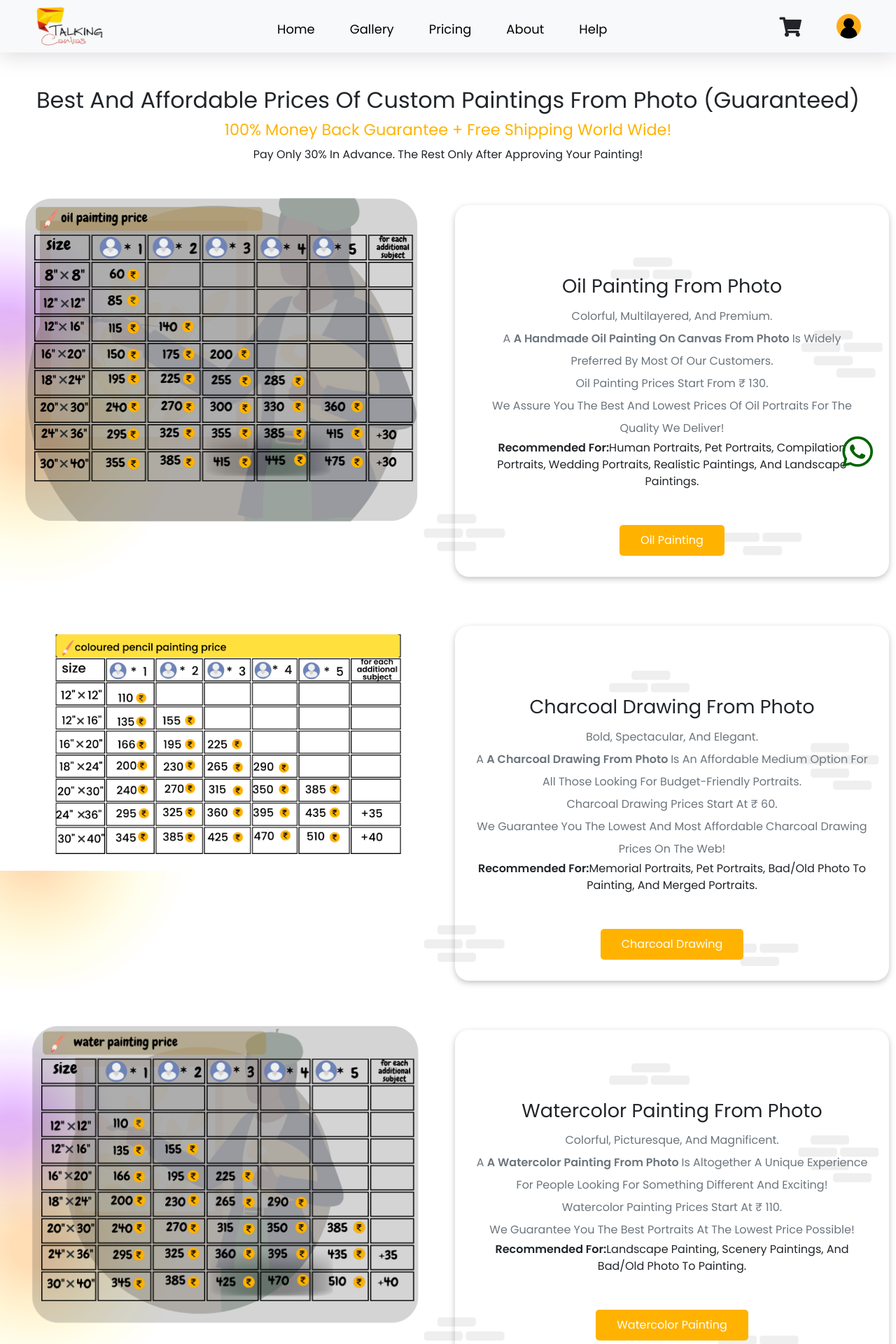
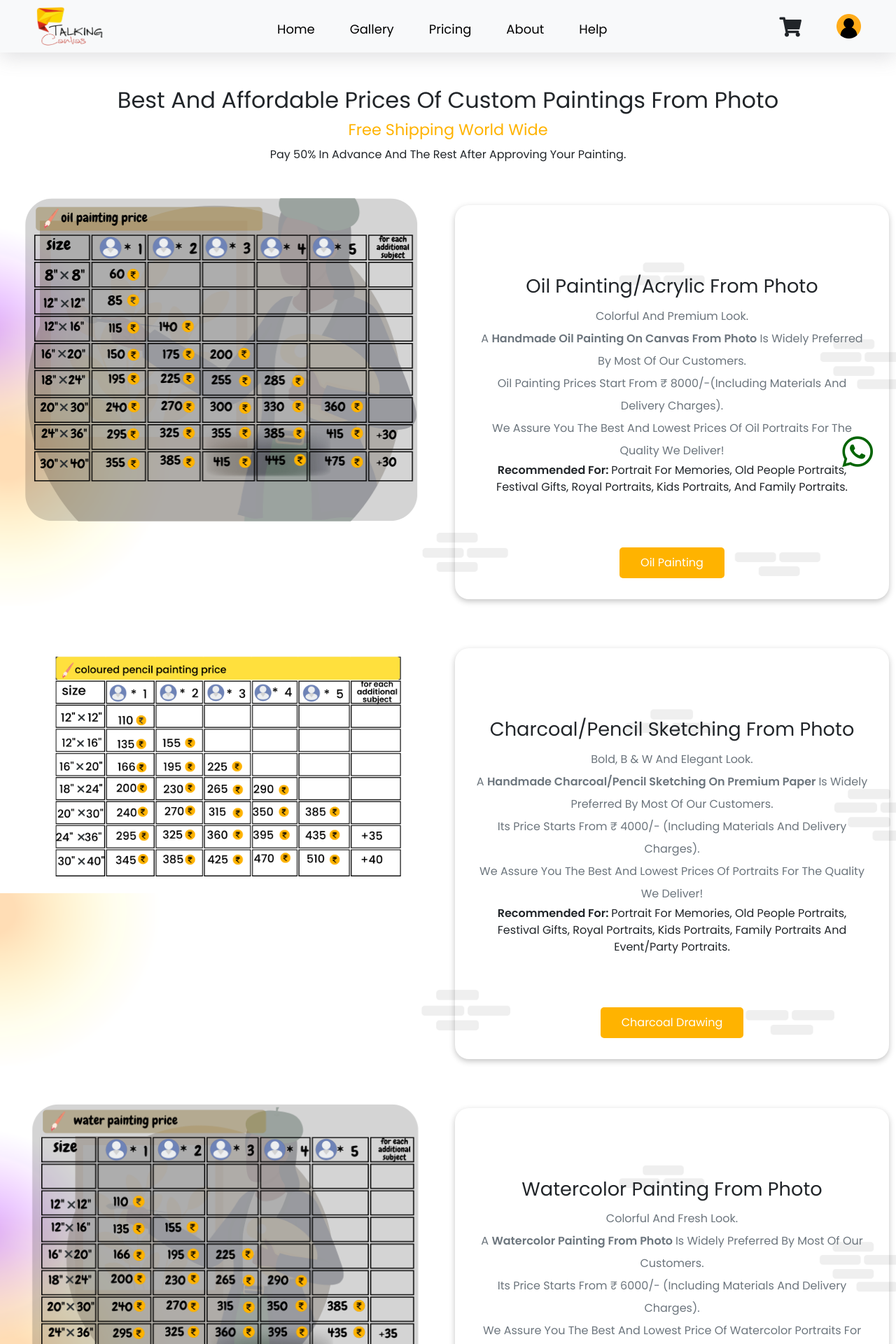
Before and after one commit to GitEnchantress/Talking-Canvas, a React (Create React App) app: page /pricing in a window 1280 px wide. Shown: the top 1920 px of the page at 70% size. Built offline with nearby package versions, Linux system fonts and the light colour scheme.

Commit message:
Pricing changes added

```diff
--- a/src/components/Gift.js
+++ b/src/components/Gift.js
@@ -24,7 +24,7 @@ function Gift() {
             <div class="row gift-row gift-bg glass  mx-3" >
 
                <div class="col-md-7 pb-5 px-5" >
-                <h1 style={{fontSize: "33px" }} className="font-bold">A gift for your loved one's</h1><br />
+                <h1 style={{fontSize: "33px" }} className="font-bold">A gift for your loved one's</h1><br/>
                 {state.map((item) => (
                         <p key={item._id} style={{fontSize:"12px"}} class="mt-2 mb-9" >{item.description}</p>
                 ))}
--- a/src/components/Pricing/Pricecard.js
+++ b/src/components/Pricing/Pricecard.js
@@ -48,10 +48,10 @@ function Heading() {
             <div id="heading-price" className='price-heading-container pt-2 mt-5'>
             <div className='search-price pt-5'> <Searchbar /></div>
 
-         <h2>Best And Affordable Prices of Custom Paintings From Photo (Guaranteed)</h2>
-         <h4> 100% Money Back Guarantee + Free Shipping World Wide!</h4>
+         <h2>Best And Affordable prices of custom paintings from Photo</h2>
+         <h4> Free Shipping World Wide</h4>
          <p>
-           Pay Only 30% In Advance. The Rest Only After Approving Your Painting!
+            Pay 50% in advance and the rest after approving your painting.
          </p>
                 </div>
 {data.map(data =>{
@@ -74,6 +74,7 @@ function Heading() {
                     {data.price} <br/>
                     {data.paragraph3}</p>
                     <span className="bold">{data.span2}</span>{data.paragraph4} <br/>
+                    {data.paragraph5}<br/>
                     <div className="row-pricing">
                         <div className="column-pricing">
                             <Link to={data.linkUrl} className="pricing-button">{data.button}</Link>
--- a/src/components/Pricing/pricing.json
+++ b/src/components/Pricing/pricing.json
@@ -3,14 +3,14 @@
 [
     {
         "id" :   1,
-        "title" : "Oil Painting From Photo",
-        "paragraph": "Colorful, Multilayered, and Premium.",
-        "span" : "A Handmade Oil Painting on Canvas from Photo ",
+        "title" : "Oil Painting/Acrylic From Photo",
+        "paragraph": "Colorful and Premium look.",
+        "span" : " Handmade Oil Painting on Canvas from Photo",
         "paragraph2" : "is widely preferred by most of our customers.",
-        "price" : "Oil painting prices start from ₹ 130.",
+        "price" : "Oil painting prices start from ₹ 8000/-(including Materials and Delivery charges).",
         "paragraph3" : "We assure you the best and lowest prices of oil portraits for the quality we deliver!",
-        "span2": "Recommended For:",
-        "paragraph4":"Human Portraits, Pet Portraits, Compilation Portraits, Wedding Portraits, Realistic Paintings, and Landscape Paintings.",
+        "span2": "Recommended for: ",
+        "paragraph4":"Portrait for Memories, Old people portraits, Festival Gifts, Royal Portraits, Kids Portraits, and Family Portraits.",
         "button" : "Oil Painting",
         "imageUrl" : "./image/oil.png",
         "alt" : "",
@@ -18,14 +18,14 @@
     },
     {
         "id" :   2,
-        "title" : "Charcoal Drawing From Photo",
-        "paragraph": "Bold, Spectacular, and Elegant.",
-        "span" : "A Charcoal Drawing from Photo ",
-        "paragraph2" : "is an affordable medium option for all those looking for budget-friendly portraits.",
-        "price" : "Charcoal drawing prices start at ₹ 60.",
-        "paragraph3" : "We guarantee you the lowest and most affordable charcoal drawing prices on the web!",
-        "span2": "Recommended For:",
-        "paragraph4":"Memorial Portraits, Pet Portraits, Bad/Old Photo to Painting, and Merged Portraits.",
+        "title" : "Charcoal/Pencil Sketching From Photo",
+        "paragraph": "Bold, B & W and elegant look.",
+        "span" : " Handmade Charcoal/Pencil sketching on premium paper ",
+        "paragraph2" : "is widely preferred by most of our customers.",
+        "price" : "Its price starts from ₹ 4000/- (including Materials and Delivery charges).",
+        "paragraph3" : "We assure you the best and lowest prices of portraits for the quality we deliver!",
+        "span2": "Recommended for: ",
+        "paragraph4":"Portrait for Memories, Old people portraits, Festival Gifts, Royal Portraits, Kids Portraits, Family Portraits and Event/Party Portraits.",
         "button" : "Charcoal Drawing",
         "imageUrl" : "./image/pensil.png",
         "alt" : "",
@@ -34,13 +34,14 @@
     {
         "id" :   3,
         "title" : "Watercolor Painting From Photo",
-        "paragraph": "Colorful, Picturesque, and Magnificent.",
-        "span" : "A Watercolor Painting from Photo ",
-        "paragraph2" : "is altogether a unique experience for people looking for something different and exciting!",
-        "price" : "Watercolor painting prices start at ₹ 110.",
-        "paragraph3" : "We guarantee you the best portraits at the lowest price possible!",
-        "span2": "Recommended For:",
-        "paragraph4":"Landscape Painting, Scenery paintings, and Bad/Old Photo to Painting.",
+        "paragraph": "Colorful and Fresh look.",
+        "span" : " Watercolor Painting from Photo ",
+        "paragraph2" : "is widely preferred by most of our customers.",
+        "price" : "Its price starts from ₹ 6000/- (including Materials and Delivery charges).",
+        "paragraph3" : "We assure you the best and lowest price of watercolor portraits for the quality we deliver!",
+        "span2": "Recommended for: ",
+        "paragraph4":"Scenery Portraits, Festival Gifts, Event/Party portraits",
+        "paragraph5":"Final delivery options:  Rolled, Framed.",
         "button" : "Watercolor Painting",
         "imageUrl" : "./image/water.png",
         "alt" : "",
@@ -50,11 +51,11 @@
         "id" :   4,
         "title" : "Colored Pencil Drawing From Photo",
         "paragraph": "Sketchy, Colorful, and Sharp.",
-        "span" : "A Colored Pencil Sketch from Photo  ",
+        "span" : " Colored Pencil Sketch from Photo  ",
         "paragraph2" : "is yet another interesting medium for people looking for unique yet exciting portraits.",
         "price" : "Our prices for colored pencil sketches start at ₹ 110.",
         "paragraph3" : "We guarantee you the best portraits at the lowest price possible!",
-        "span2": "Recommended For:",
+        "span2": "Recommended for: ",
         "paragraph4":"Child Portraits, Bad/Old Photo to Painting, Merged Paintings, and Pet Portraits.",
         "button" : "Colored Pencil Drawing",
         "imageUrl" : "./image/pensil.png",
@@ -65,11 +66,11 @@
         "id" :   5,
         "title" : "Pencil Sketch From Photo",
         "paragraph": "Simple, Light, and Elegant.",
-        "span" : "A Pencil Sketch from Photo",
+        "span" : " Pencil Sketch from Photo",
         "paragraph2" : "is an affordable yet elegant medium option for people looking for a pocket-friendly portrait option.",
         "price" : "Pencil sketch prices start at ₹ 60.",
         "paragraph3" : "We promise you the lowest priced yet best quality portraits.",
-        "span2": "Recommended For:",
+        "span2": "Recommended for: ",
         "paragraph4":"Memorial Paintings, Pet Portraits, Bad/Old Photo to Painting, and Compilation Portraits.",
         "button" : "Pencil Sketch",
         "imageUrl" : "./image/pensilSketch.png",
@@ -80,11 +81,11 @@
         "id" :   6,
         "title" : "Acrylic Painting From Photo",
         "paragraph": "Vibrant, Modern, and Magnificent.",
-        "span" : "Acrylic Paintings on Canvas from Photo",
+        "span" : " Acrylic Paintings on Canvas from Photo",
         "paragraph2" : "are 100% hand-painted by one of our Acrylic Painting Specialists using the best in class colors.",
         "price" : "Oil painting prices start from ₹ 130.",
         "paragraph3" : "We guarantee you the best portraits at the lowest price possible.",
-        "span2": "Recommended For:",
+        "span2": "Recommended for: ",
         "paragraph4":"et Portraits, Family Paintings, Compilation Paintings, Human Portraits, and Couple Portraits.",
         "button" : "Acrylic Painting",
         "imageUrl" : "./image/acrylic.png",
```
